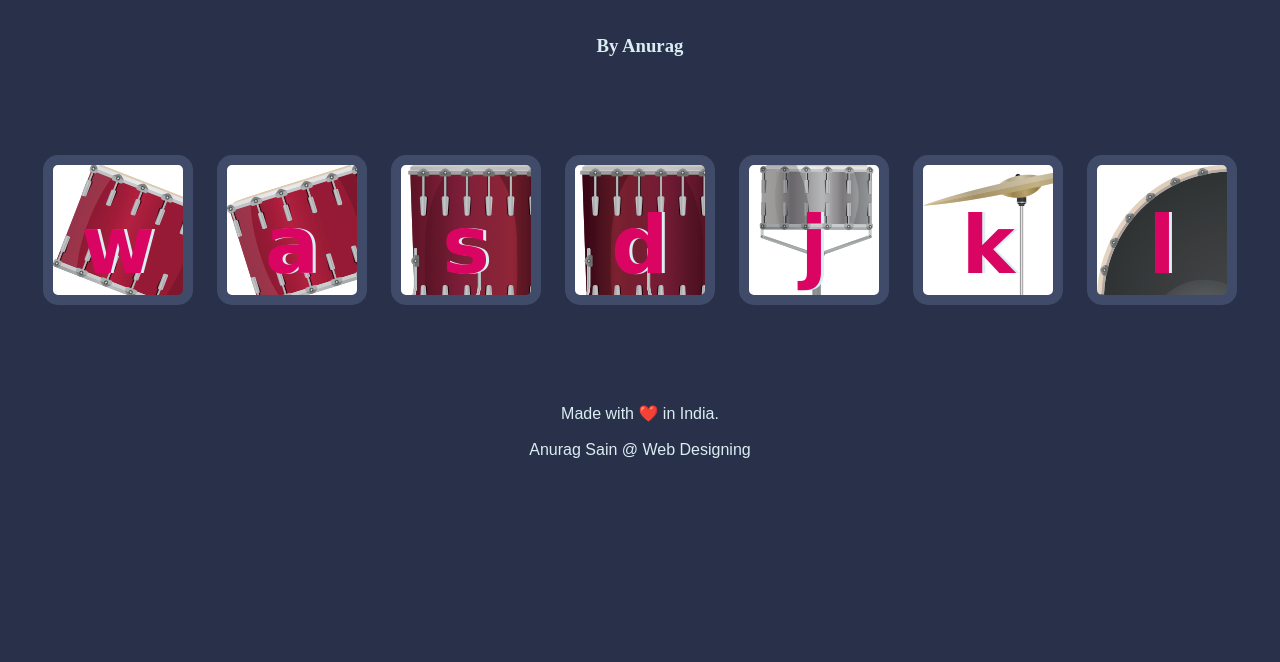
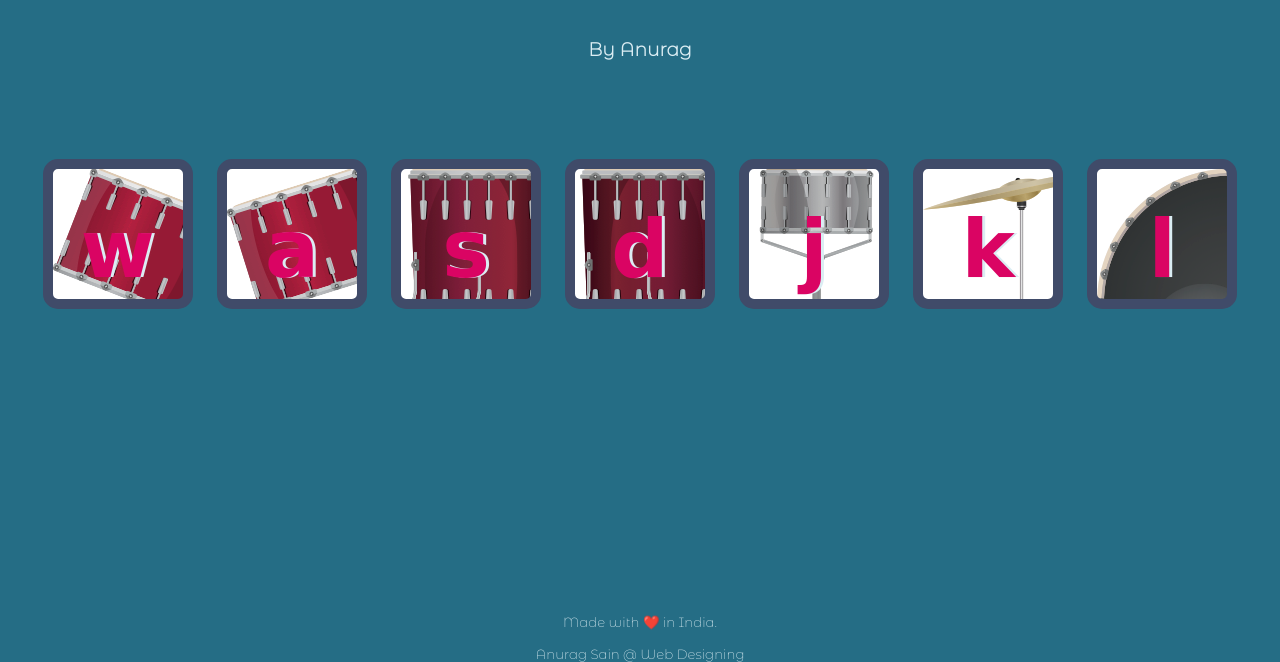
Before and after one commit to anuragsain7240/drum-kit, a plain HTML site: page index.html in a window 1280 px wide. Shown: the part 138-800 px from the top of the page. Drawn offline with Linux system fonts and the light colour scheme.

Commit message:
Update styles.css

```diff
--- a/styles.css
+++ b/styles.css
@@ -1,25 +1,28 @@
 body {
     text-align: center;
-  background-color: #283149;
+    background-color: #256D85;
+    font-family: 'Montserrat Alternates', sans-serif;
 }
 
 h1 {
     margin-top: 02%;
     font-size: 5rem;
     color: #DBEDF3;
-  font-family: "Arvo", cursive;
     text-shadow: 3px 0 #DA0463;
-
 }
 
 h3 {
     color: #DBEDF3;
-
 }
 
 footer {
+    font-family: 'Montserrat Alternates', sans-serif;
     color: #DBEDF3;
-  font-family: sans-serif;
+    font-size: smaller;
+    position: absolute;
+    left: 50%;
+    bottom: 0;
+    transform: translate(-50%, 0);
 }
 
 .w {
@@ -28,27 +31,22 @@ footer {
 
 .a {
     background-image: url("images/tom2.png");
-
 }
 
 .s {
     background-image: url("images/tom3.png");
-
 }
 
 .d {
     background-image: url("images/tom4.png");
-
 }
 
 .j {
     background-image: url("images/snare.png");
-
 }
 
 .k {
     background-image: url("images/crash.png");
-
 }
 
 .l {
@@ -89,4 +87,9 @@ footer {
     text-align: center;
     margin: 10px;
     background-color: white;
+    transition: all .2s;
 }
+
+.drum:active {
+    transform: translateY(.5rem);
+}
```
Lines whose indentation alone changed are shown as unchanged.
